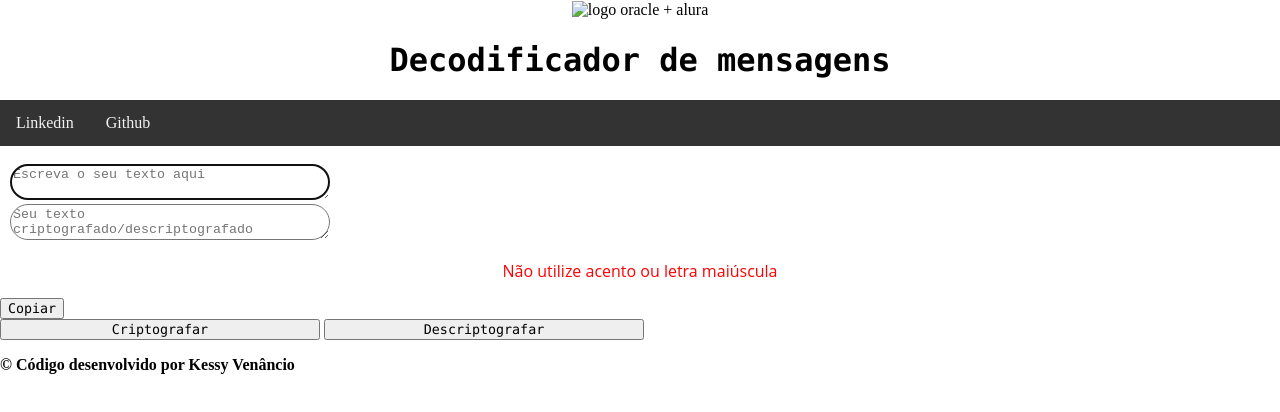
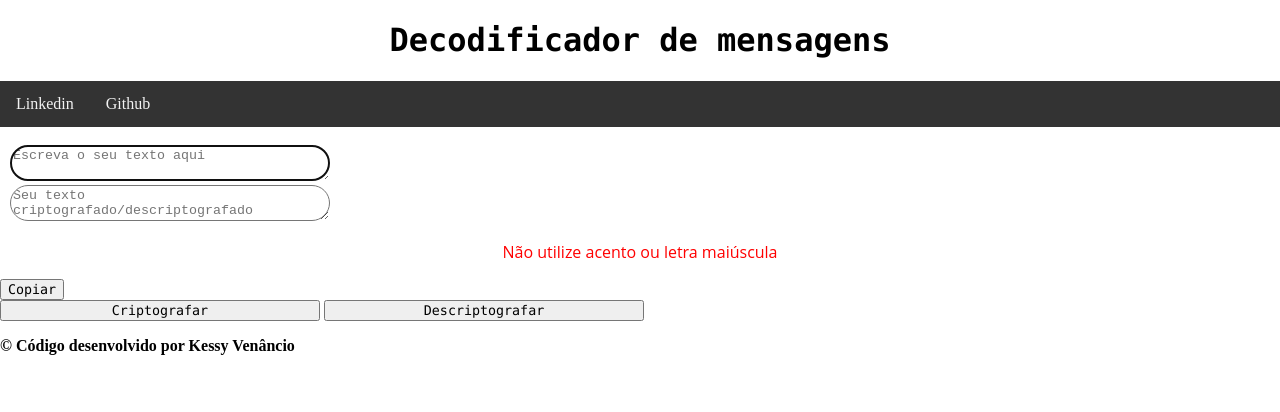
Before and after one commit to kvenancio/codificador-oracle, a plain HTML site: page index.html in a window 1280 px wide. Drawn offline with Linux system fonts and the light colour scheme.

Commit message:
Update index.html

```diff
--- a/index.html
+++ b/index.html
@@ -77,7 +77,6 @@
 	<body>
 		<header>
             <div class="cabecalho">
-                <img src="logo-alura-oracle.jpg" style="text-align: center; vertical-align: middle;" alt="logo oracle + alura">
                 <h1 style="text-align: center; font-family: Roboto Mono, Menlo, Monaco, Courier, monospace;">Decodificador de mensagens</h1></div>
             <div class="topnav">
                 <a href="https://www.linkedin.com/in/kessyvenancio/">Linkedin</a>
```
